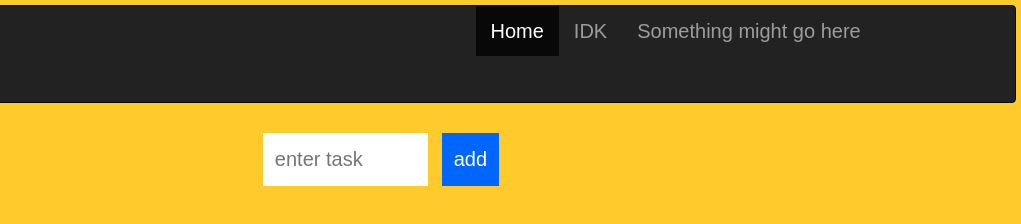
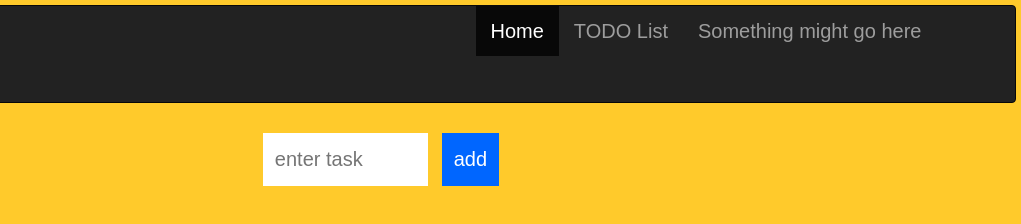
Before and after one commit to reuben0cohen0/todoapp, a React app: page public/index.html in a window 1280 px wide. Shown: the full height of the page, 259-1280 px from the left. Built offline with nearby package versions, Linux system fonts and the light colour scheme.

Commit message:
Update index.html

```diff
--- a/public/index.html
+++ b/public/index.html
@@ -31,7 +31,7 @@
             <div class="collapse navbar-collapse" id="myNavbar">
                 <ul class="nav navbar-nav">
                     <li class="active" style="font-size: 20px" ;><a href="index.html">Home</a></li>
-                    <li><a href="Todo.html" style="font-size: 20px" ;>IDK</a></li>
+                    <li><a href="Todo.html" style="font-size: 20px" ;>TODO List</a></li>
                     <li><a href="#" style="font-size: 20px" ;>Something might go here</a></li>
                 </ul>
             </div>
```
